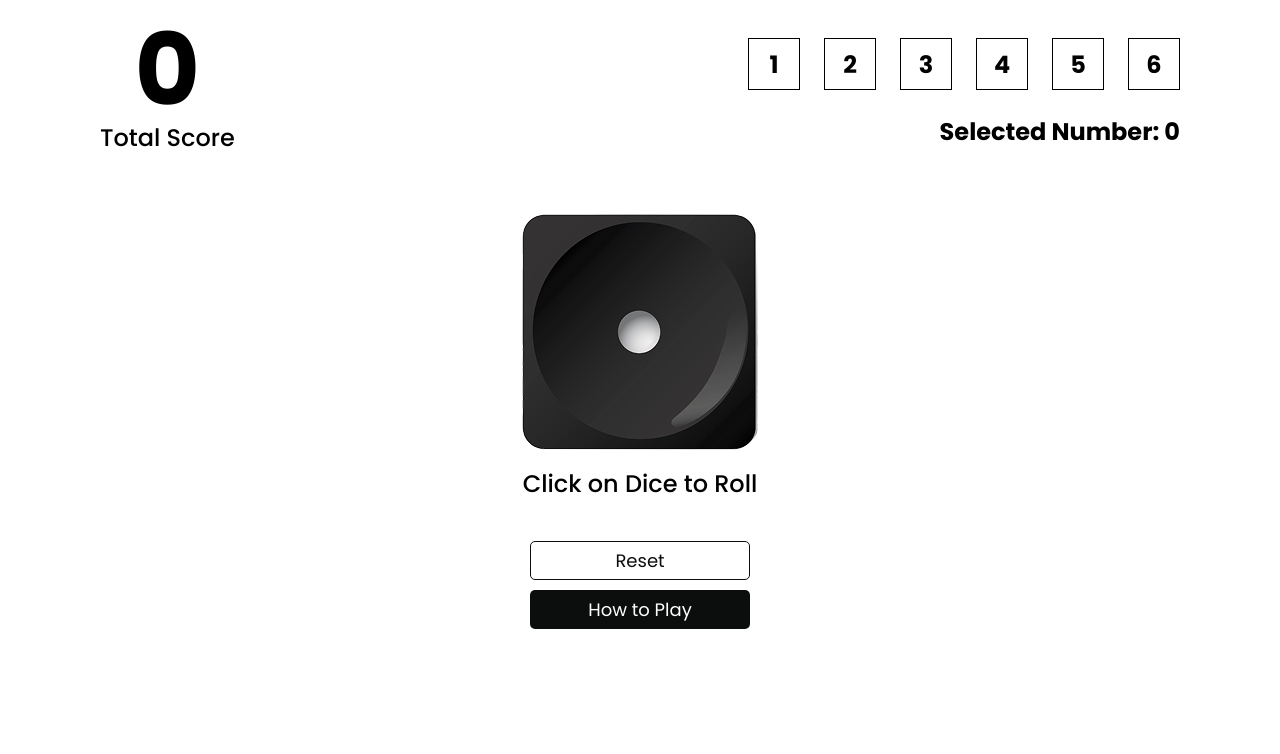
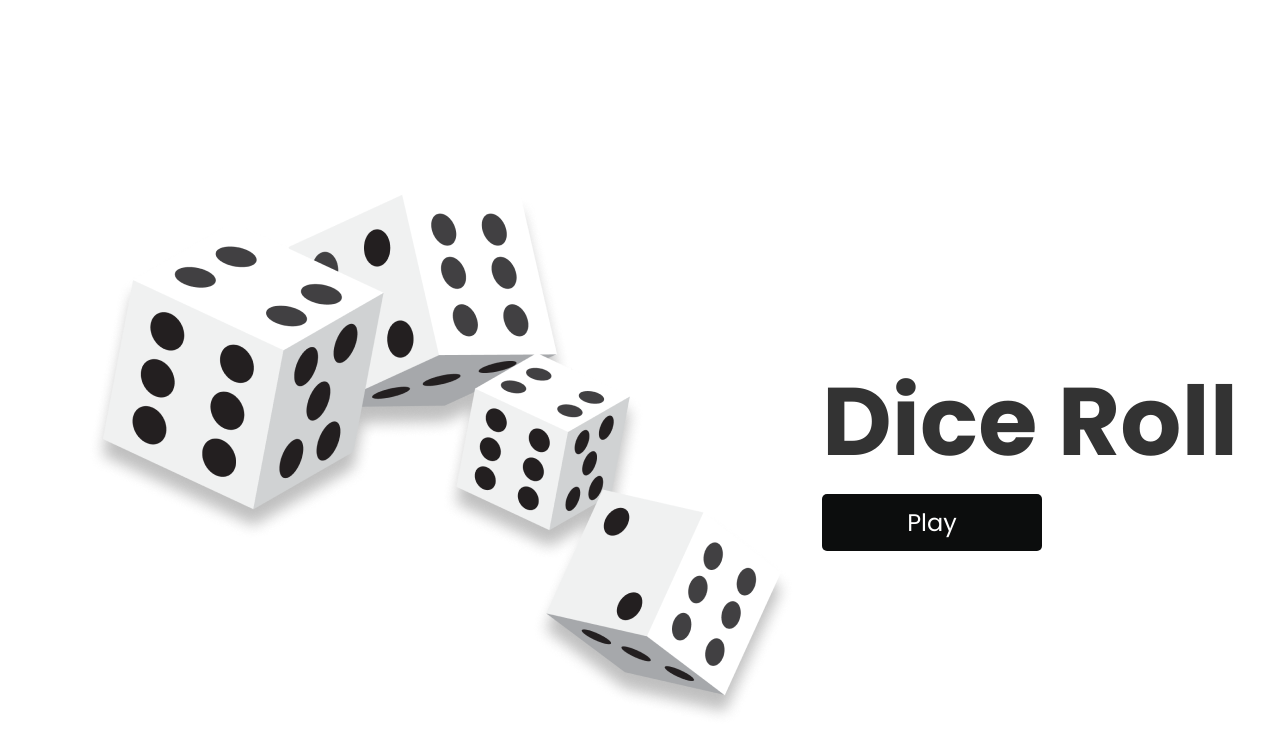
Before and after one commit to Vraj-V/React-Applications, a React (Vite) app in the folder DiceRoll/: page / in a window 1280 px wide. Shown: the top 754 px of the page. Built offline with nearby package versions, Linux system fonts and the light colour scheme.

Commit message:
Fixed the main page error

```diff
--- a/DiceRoll/src/App.jsx
+++ b/DiceRoll/src/App.jsx
@@ -4,10 +4,10 @@ import Game from './pages/Game';
 
 
 const App = () => {
-  const [flag, setFlag] = useState(false);
+  const [flag, setFlag] = useState(true);
 
   const handleClick = () => {
-    setFlag(true);
+    setFlag(false);
   }
   return (
     <div>
```
